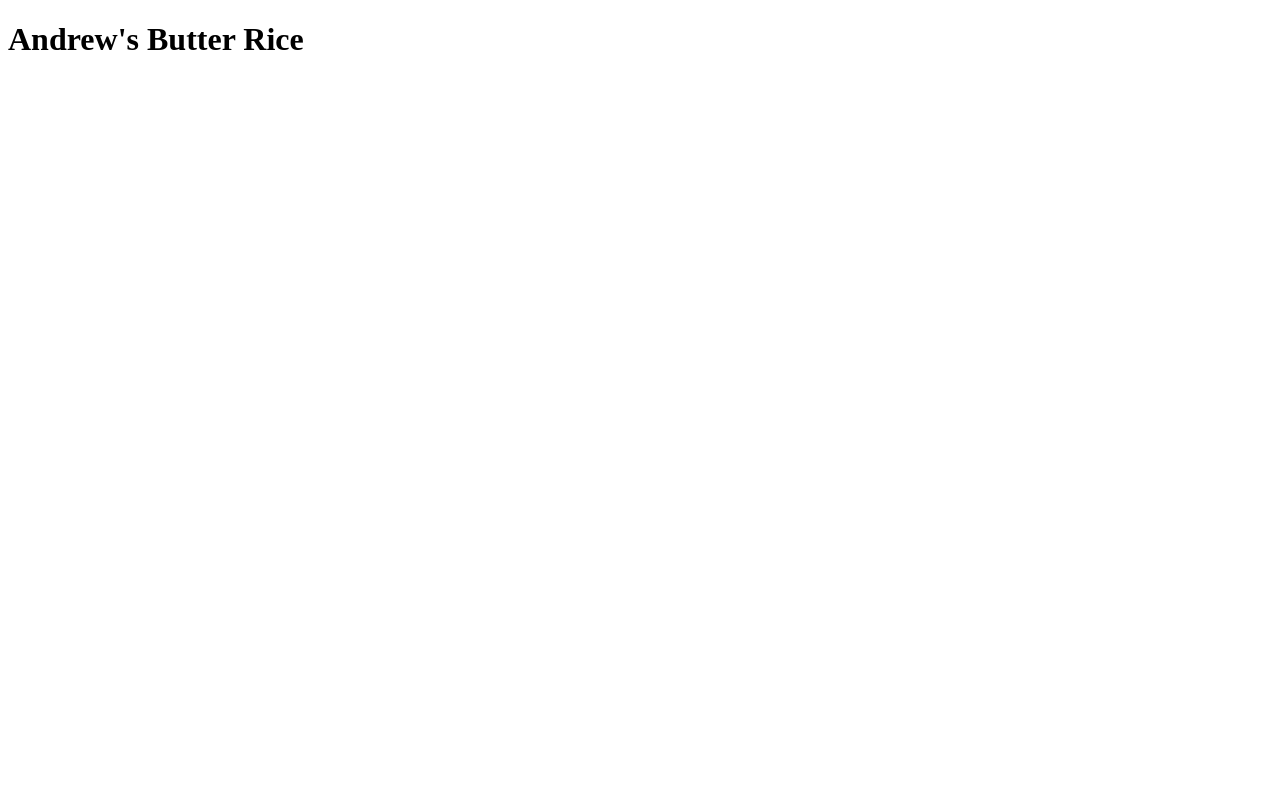
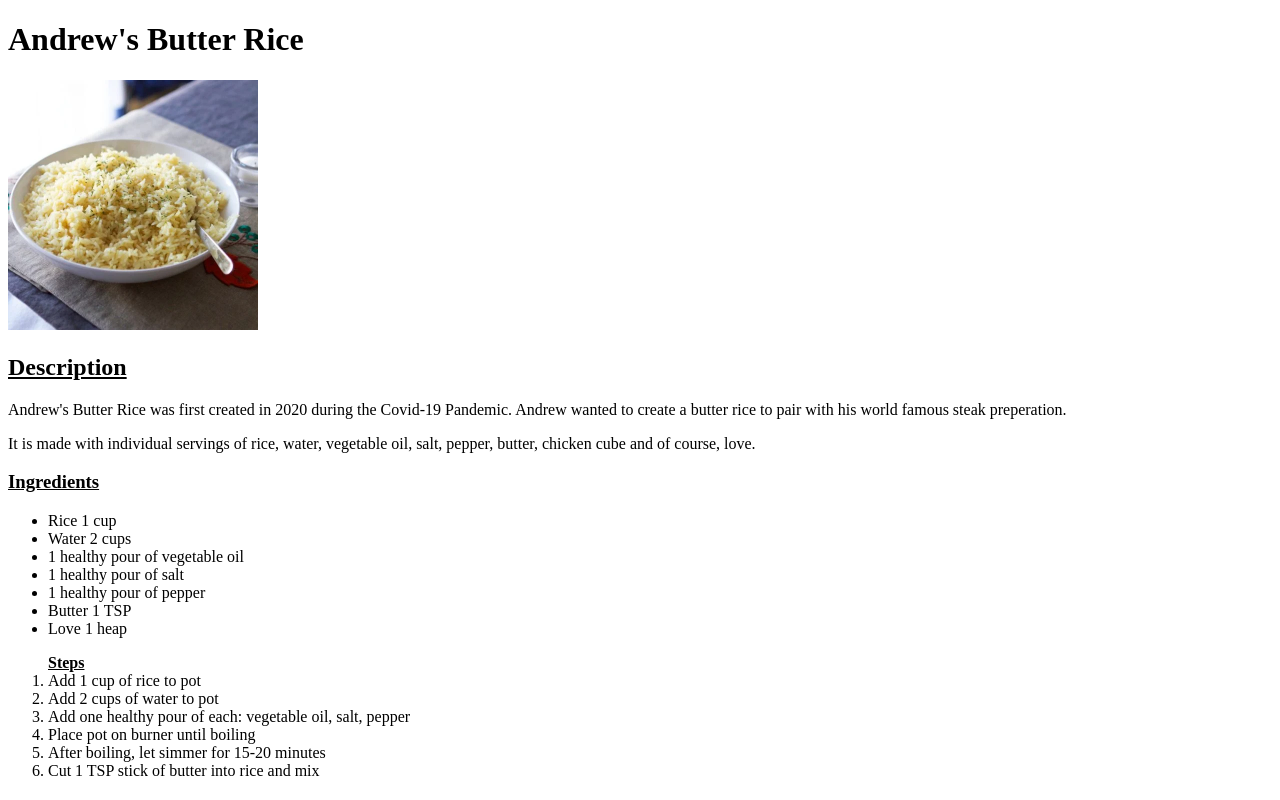
Before and after one commit to andrewhamblen/odin-recipe-project, a plain HTML site: page recipes/rice.html in a window 1280 px wide. Drawn offline with Linux system fonts and the light colour scheme.

Commit message:
Added bg color, hr, and ingredients and instructions to ABR recipe

```diff
--- a/recipes/rice.html
+++ b/recipes/rice.html
@@ -8,5 +8,29 @@
 </head>
 <body>
     <h1>Andrew's Butter Rice</h1>
+    <img src="images/Andrews_Butter_Rice.jpg" height="250" width="250" alt="Andrew's Butter Rice">
+
+    <h2><u>Description</u></h2>
+        <p>Andrew's Butter Rice was first created in 2020 during the Covid-19 Pandemic. Andrew wanted to create a butter rice to pair with his world famous steak preperation.</p>
+        <p>It is made with individual servings of rice, water, vegetable oil, salt, pepper, butter, chicken cube and of course, love.</p>
+    <h3><u>Ingredients</u></h3>
+        <ul>
+            <li>Rice 1 cup</li>
+            <li>Water 2 cups</li>
+            <li>1 healthy pour of vegetable oil</li>
+            <li>1 healthy pour of salt</li>
+            <li>1 healthy pour of pepper</li>
+            <li>Butter 1 TSP</li>
+            <li>Love 1 heap</li>
+        </ul>
+
+        <ol><b><u>Steps</u></b>
+            <li> Add 1 cup of rice to pot</li>
+            <li> Add 2 cups of water to pot</li>
+            <li> Add one healthy pour of each: vegetable oil, salt, pepper</li>
+            <li> Place pot on burner until boiling</li>
+            <li> After boiling, let simmer for 15-20 minutes</li>
+            <li> Cut 1 TSP stick of butter into rice and mix</li>
+        </ol>
 </body>
 </html>
```
Also changed, not shown: index.html (+5 -5 lines), recipes/images/Andrews_Butter_Rice.jpg (renamed from images/Andrews_Butter_Rice.jpg).
